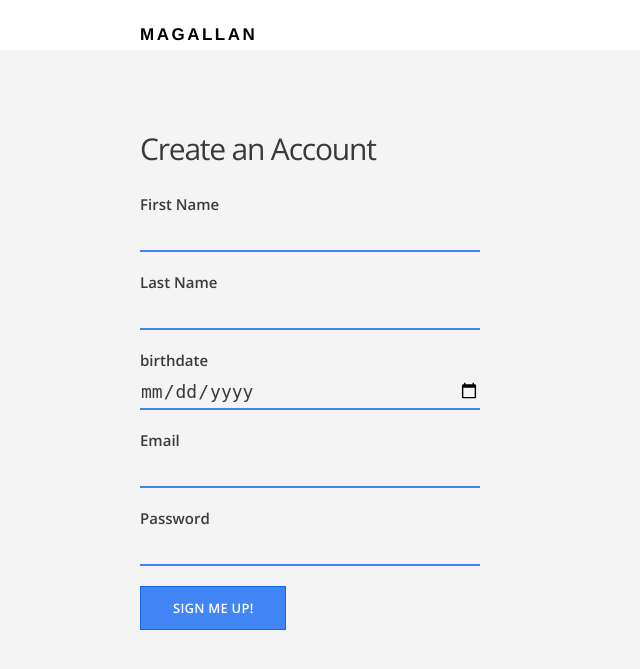
After one commit to ssi112/fitness_journal, a Flask app: page /signup in a window 1280 px wide. The commit adds this page. Shown: the top 669 px of the page, without its empty margins (0-640 px from the left). Run offline with Flask 2, Linux system fonts and the light colour scheme; parts of the project's set-up code (start-up, migrations or seed data) failed here and were passed over.

Commit message:
signup form, basic validation and correct schema

```diff
--- /dev/null
+++ b/forms.py
@@ -0,0 +1,40 @@
+"""
+# ----------------------------------------------------------------------
+forms.py
+
+WTForms Validator documentation:
+https://wtforms.readthedocs.io/en/stable/validators.html
+"""
+
+from flask_wtf import FlaskForm
+from wtforms import StringField, PasswordField, SubmitField
+from wtforms import validators
+from wtforms.fields.html5 import DateField
+from wtforms.validators import DataRequired, InputRequired, Email, Length
+
+"""
+class SignupForm(Form):
+    first_name = StringField('First Name', [InputRequired("First name is required")])
+    last_name = StringField('Last Name', [InputRequired("Last name is required")])
+
+    Per documentation: Validates an email address. Note that this uses a very primitive regular expression
+    and should only be used in instances where you later verify by other means,
+    such as email activation or lookups.
+
+    email = StringField("Email", [InputRequired("Email is required"), Email("This field requires a valid email address")])
+    password = PasswordField('Password', validators=[DataRequired(), Length(min=6, message="Passwords must be 6 chars or more")])
+    submit = SubmitField('Sign me up!')
+"""
+
+class SignupForm(FlaskForm):
+    first_name = StringField('First Name', validators=[DataRequired("You must enter your first name!")])
+    last_name = StringField('Last Name', validators=[DataRequired("You must enter your last name!")])
+    """
+    Per documentation: Validates an email address. Note that this uses a very primitive regular expression
+    and should only be used in instances where you later verify by other means,
+    such as email activation or lookups.
+    """
+    birthdate = DateField('birthdate', format='%Y-%m-%d')
+    email = StringField("Email", [InputRequired("Please enter your email address"), Email("This field requires a valid email address")])
+    password = PasswordField('Password', validators=[DataRequired(), Length(min=6, message="Passwords must be 6 chars or more")])
+    submit = SubmitField('Sign me up!')
--- a/routes.py
+++ b/routes.py
@@ -1,7 +1,13 @@
-from flask import Flask, render_template
+"""
+routes.py - maps URLs to functions
 
-app = Flask(__name__)
+Think it will be necessary to scrap this shit and start over
+check out the examples:
+https://flask-sqlalchemy.palletsprojects.com/en/2.x/quickstart/#a-minimal-application
 
+"""
+from flask import Flask, render_template, request
+from forms import SignupForm
 # --------------------------------------------------
 from models import Base, Customers
 import connection
@@ -9,15 +15,27 @@ from sqlalchemy.orm import sessionmaker
 from sqlalchemy import create_engine
 from sqlalchemy import exc # exception
 
-# Create an engine that stores data in the local db file
-engine = create_engine('postgresql://ssi112:madHatter!99@localhost:5432/fitness_log')
+app = Flask(__name__)
+# <<<< TEST >>>>
+#app.config["SQLALCHEMY_DATABASE_URI"] = (connection.db_connect)
+#app.config["SQLALCHEMY_TRACK_MODIFICATIONS"] = False
+
+
+app.secret_key = "development-key"
 
 # Create an engine that stores data in the local db file
-# engine = create_engine('postgresql://USER:PW@localhost:5432//fitness_log')
+# engine = create_engine('postgresql://USER:PW@localhost:5432/fitness_log')
 try:
     engine = create_engine(connection.db_connect)
     print("*** Fitness Journal: Inside routes.py ***")
     print(connection.db_connect)
+
+    # <<<<< TEST >>>>>
+    connection = engine.connect()
+    result = connection.execute("SELECT * FROM fitness_log.customers;")
+    for row in result:
+        print("row:", row['first_name'], row['last_name'], row['birthdate'])
+    # <<<<< TEST >>>>>
 except exc.SQLAlchemyError:
     print("\n *** Oh crap. Something went wrong! *** \n")
 
@@ -36,5 +54,20 @@ def index():
 def about():
     return render_template("about.html")
 
+@app.route("/signup", methods=['GET', 'POST'])
+def signup():
+    form = SignupForm()
+
+    if request.method == "POST":
+        if form.validate() == False:
+            return render_template('signup.html', form = form)
+        else:
+            newuser = Customers(form.first_name.data, form.last_name.data, form.birthdate, form.email.data, form.password.data)
+            session.add(newuser)
+            session.commit()
+            return "Success!"
+    elif request.method == "GET":
+        return render_template("signup.html", form = form)
+
 if __name__ == "__main__":
     app.run(debug=True)
--- a/templates/index.html
+++ b/templates/index.html
@@ -7,7 +7,7 @@
 
       <div class="section-content">
         <h2>Fitness Journal</h2>
-        <a href="#" class="btn-primary">Sign up</a>
+        <a href="{{ url_for('signup') }}" class="btn-primary">Sign up</a>
         <a href="{{ url_for('about') }}" class="btn-secondary">Learn more</a>
       </div>
 
--- /dev/null
+++ b/templates/signup.html
@@ -0,0 +1,62 @@
+<!-- inherits base template for common html -->
+{% extends "layout.html" %}
+
+{% block content %}
+  <main class="container signup-section">
+    <div class="section-content">
+        <h2>Create an Account</h2>
+        <!-- action set to same route created in routes.py -->
+        <form method = "POST" action = "/signup">
+            {{ form.hidden_tag() }}
+            <div class="form-group">
+                {{ form.first_name.label }}
+                {% if form.first_name.errors %}
+                    {% for error in form.first_name.errors %}
+                        <p class="error-message">{{ error }}</p>
+                    {% endfor %}
+                {% endif %}
+                {{ form.first_name }}
+            </div>
+            <div class="form-group">
+                {{ form.last_name.label }}
+                {% if form.last_name.errors %}
+                    {% for error in form.last_name.errors %}
+                        <p class="error-message">{{ error }}</p>
+                    {% endfor %}
+                {% endif %}
+                {{ form.last_name }}
+            </div>
+
+            <div class="form-group">
+                {{ form.birthdate.label }}
+                {% if form.birthdate.errors %}
+                    {% for error in form.birthdate.errors %}
+                        <p class="error-message">{{ error }}</p>
+                    {% endfor %}
+                {% endif %}
+                {{ form.birthdate }}
+            </div>
+
+            <div class="form-group">
+                {{ form.email.label }}
+                {% if form.email.errors %}
+                    {% for error in form.email.errors %}
+                        <p class="error-message">{{ error }}</p>
+                    {% endfor %}
+                {% endif %}
+                {{ form.email }}
+            </div>
+            <div class="form-group">
+                {{ form.password.label }}
+                {% if form.password.errors %}
+                    {% for error in form.password.errors %}
+                        <p class="error-message">{{ error }}</p>
+                    {% endfor %}
+                {% endif %}
+                {{ form.password }}
+            </div>
+            {{ form.submit(class = "btn-primary") }}
+        </form>
+    </div>
+  </main>
+{% endblock %}
```
Also changed, not shown: models.py (+14 -5 lines).
